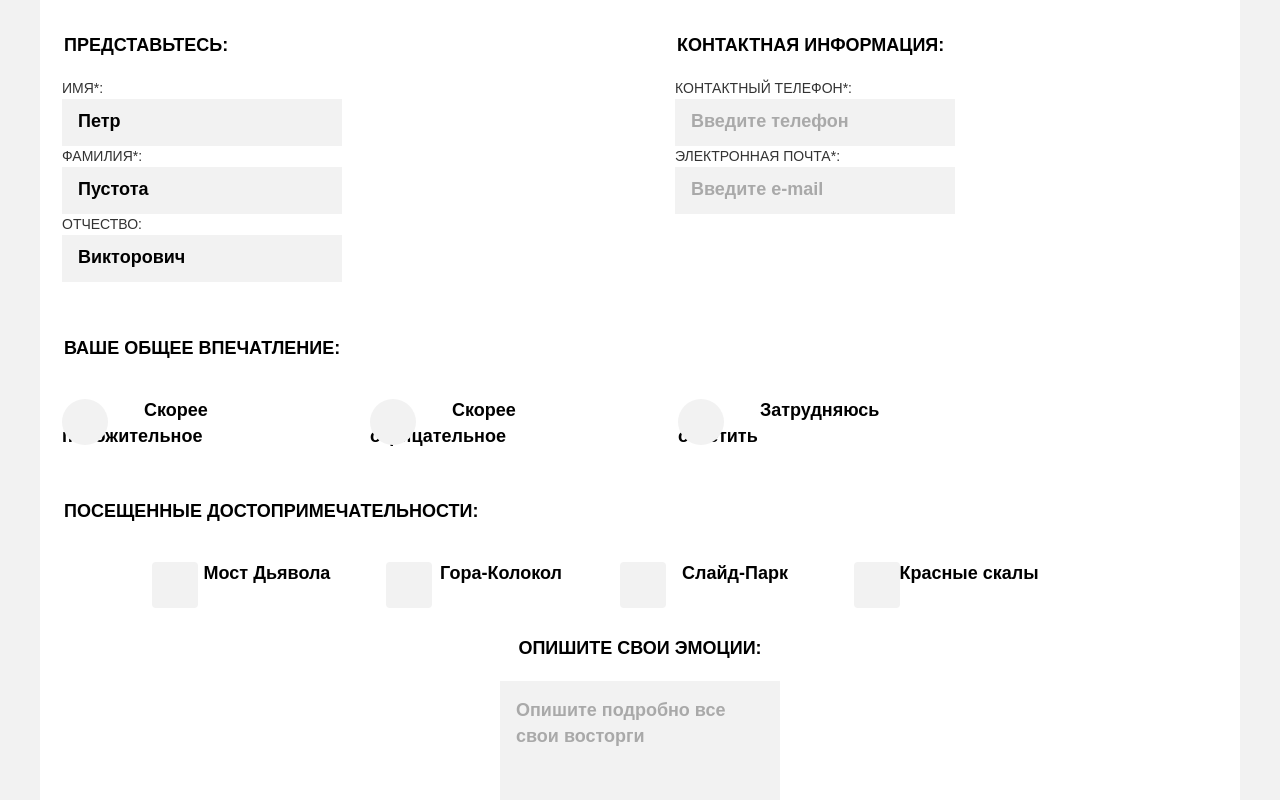
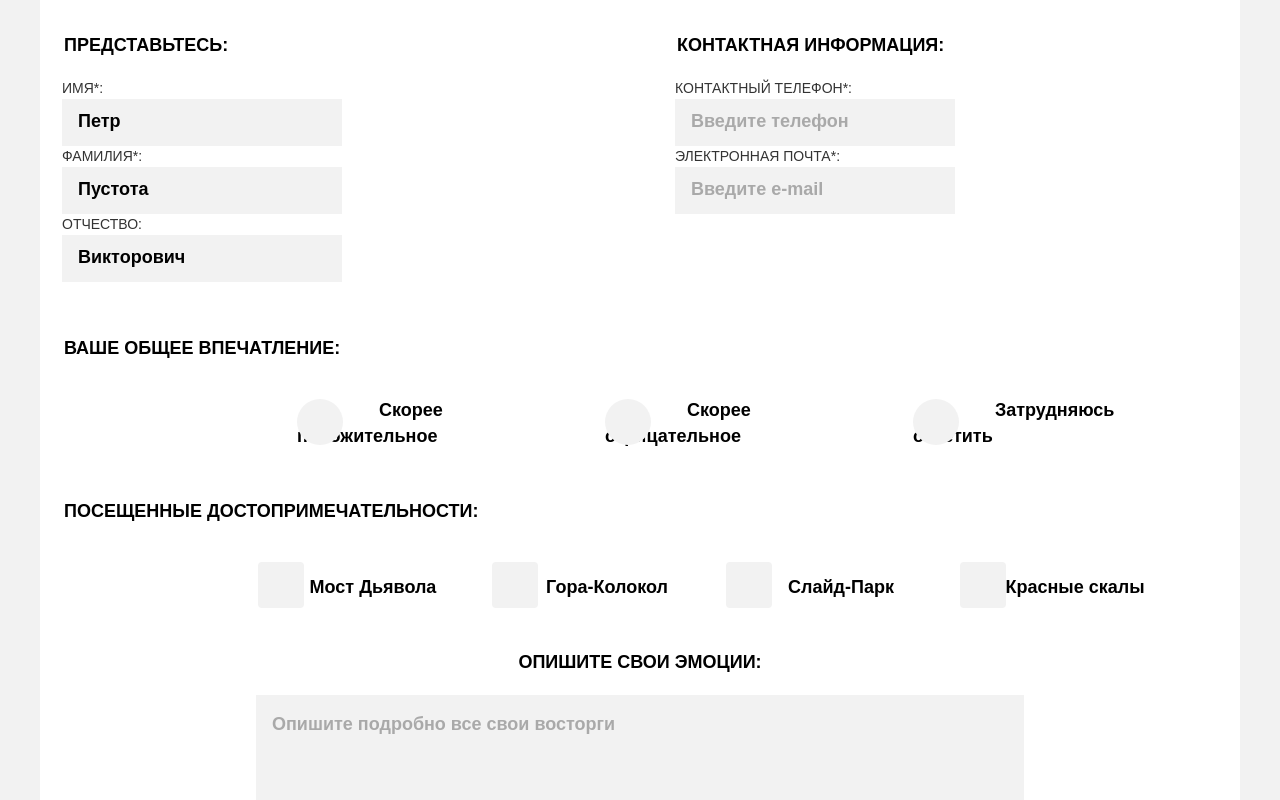
Before and after one commit to yourlastbreathe/1915131-sedona-26, a website: page source/form.html in a window 1280 px wide. Shown: the part 487-1287 px from the top of the page. Drawn offline with nearby package versions, Linux system fonts and the light colour scheme; files that its build step writes are made by us from their sources.

Commit message:
checking

```diff
--- a/package.json
+++ b/package.json
@@ -26,7 +26,7 @@
     "editorconfig": "editorconfig-cli",
     "stylelint": "stylelint \"source/less/**/*.less\" --syntax less",
     "lint": "npm run editorconfig && npm run stylelint",
-    "build": "gulp styles",
+    "build": "gulp build",
     "start": "gulp"
   },
   "browserslist": [
--- a/source/less/blocks/emotions.less
+++ b/source/less/blocks/emotions.less
@@ -26,3 +26,15 @@
     color: rgba(0, 0, 0, 0.3);
   }
 }
+
+@media (min-width: @tablet-width) {
+  .emotions__subscription {
+  width: 648px;
+  }
+}
+
+@media (min-width: @desktop-width) {
+  .emotions__subscription {
+  width: 768px;
+  }
+}
--- a/source/less/blocks/opinion.less
+++ b/source/less/blocks/opinion.less
@@ -46,5 +46,7 @@
   .opinion__box {
     grid-template-columns: 280px 280px 280px;
     column-gap: 28px;
+    padding-left: 235px;
+    padding-right: 173px;
   }
 }
--- a/source/less/blocks/sight.less
+++ b/source/less/blocks/sight.less
@@ -14,7 +14,7 @@
 
 .sight__checkbox {
     position: absolute;
-    top: 2px;
+    bottom: -8px;
     left: 0;
     width: 46px;
     height: 46px;
@@ -31,7 +31,7 @@
 .sight__box {
   display: grid;
   row-gap: 26px;
-  margin-top: 16px;
+  margin-top: 30px;
 }
 
 @media (min-width: @tablet-width) {
@@ -46,8 +46,8 @@
   .sight__box {
     grid-template-columns: 170px 170px 170px 170px;
     grid-column-gap: 64px;
-    padding-left: 120px;
-    padding-right: 120px;
+    padding-left: 226px;
+    padding-right: 165px;
     text-align: center;
   }
 
```
Also changed, not shown: source/form.html (indentation only).
